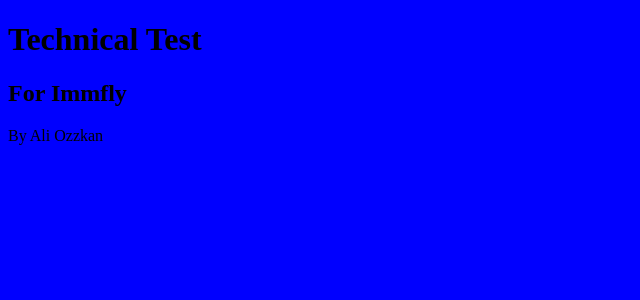
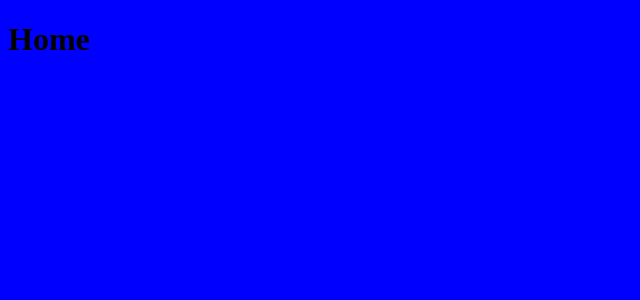
Before and after one commit to aliozzkan/pokemon, a React app: page / in a window 1280 px wide. Shown: the top 300 px of the page, without its empty margins (0-640 px from the left). Built offline with nearby package versions, Linux system fonts and the light colour scheme.

Commit message:
Router & Pages

```diff
--- a/package.json
+++ b/package.json
@@ -38,6 +38,7 @@
     "axios": "^0.19.2",
     "babel-eslint": "^10.1.0",
     "eslint-config-prettier": "^6.11.0",
+    "prop-types": "^15.7.2",
     "react": "^16.13.1",
     "react-dom": "^16.13.1",
     "react-router-dom": "^5.2.0"
--- a/src/App.js
+++ b/src/App.js
@@ -1,13 +1,36 @@
-import React, { StrictMode } from "react";
-import ReactDOM from "react-dom";
-import "@/assets/styles/style.scss";
+import React, { StrictMode, Suspense } from 'react';
+import ReactDOM from 'react-dom';
+
+// Pagination
+import { BrowserRouter, Switch } from 'react-router-dom';
+import { routers } from '@/router';
+
+import '@/assets/styles/style.scss';
 
 function App() {
   return (
     <div className="App">
-      <h1>Technical Test</h1>
-      <h2>For Immfly</h2>
-      <p>By Ali Ozzkan</p>
+      <BrowserRouter>
+        <Switch>
+          {routers.map((route, key) => {
+            return (
+              <route.route
+                key={key}
+                path={route.path}
+                exact={route.exact}
+                roles={route.roles}
+                component={(props) => {
+                  return (
+                    <Suspense fallback={<div>Loading</div>}>
+                      <route.component {...props} />
+                    </Suspense>
+                  );
+                }}
+              />
+            );
+          })}
+        </Switch>
+      </BrowserRouter>
     </div>
   );
 }
@@ -16,5 +39,5 @@
   <StrictMode>
     <App />
   </StrictMode>,
-  document.getElementById("root")
+  document.getElementById('root')
 );
--- /dev/null
+++ b/src/pages/Detail/index.js
@@ -0,0 +1,9 @@
+import React from 'react';
+
+export default function Detail() {
+  return (
+    <div>
+      <h1>Detail Page</h1>
+    </div>
+  );
+}
--- /dev/null
+++ b/src/pages/Home/index.js
@@ -0,0 +1,11 @@
+import React from 'react';
+
+function Home() {
+  return (
+    <div>
+      <h1>Home</h1>
+    </div>
+  );
+}
+
+export default Home;
--- /dev/null
+++ b/src/router.js
@@ -0,0 +1,21 @@
+import { lazy } from 'react';
+import { Route } from 'react-router-dom';
+
+export const routers = [
+  {
+    path: '/',
+    exact: true,
+    name: 'Home',
+    component: lazy(() => import('@/pages/Home')),
+    route: Route,
+    layout: 'main',
+  },
+  {
+    path: '/detail',
+    exact: true,
+    name: 'Detail',
+    component: lazy(() => import('@/pages/Detail')),
+    route: Route,
+    layout: 'main',
+  },
+];
--- a/webpack.config.js
+++ b/webpack.config.js
@@ -4,6 +4,7 @@
   entry: './src/App.js',
   output: {
     path: path.join(__dirname, 'public'),
+    publicPath: '/',
     filename: 'bundle.js',
   },
   module: {
@@ -29,5 +30,6 @@
   devtool: 'cheap-module-eval-source-map',
   devServer: {
     contentBase: path.join(__dirname, 'public'),
+    historyApiFallback: true,
   },
 };
```
Also changed, not shown: src/pages/Home/partials/Container.js (added), 1 other file (tests, documents, lock files or other folders).
